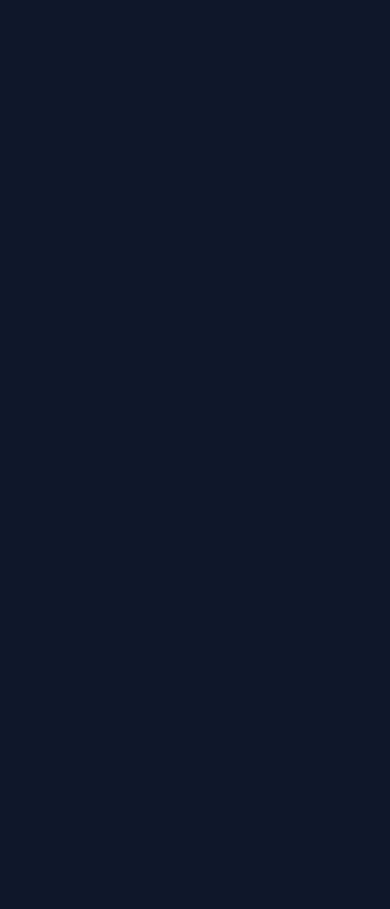
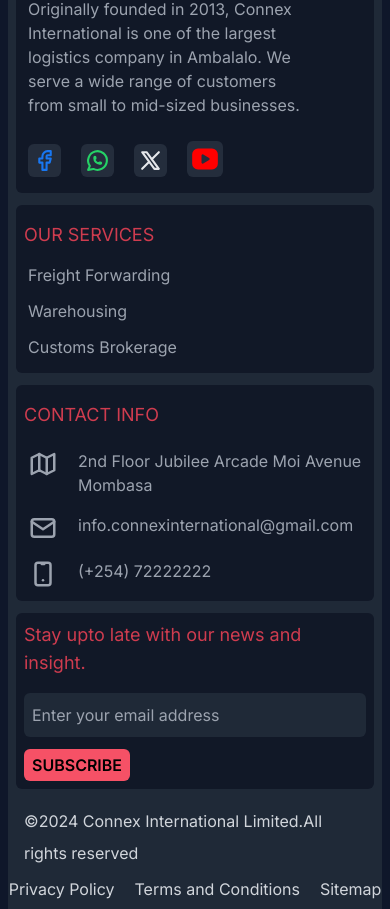
Before and after one commit to cmotanya/connex, a Next.js app: page /service/freight-forwarding in a window 390 px wide. Shown: the part 3237-4146 px from the top of the page. Before the commit the page ends 3108 px from the top, so only its background shows below. Built offline with nearby package versions, Linux system fonts and the light colour scheme.

Commit message:
created footer section

```diff
--- a/app/Components/nav-contact.tsx
+++ b/app/Components/nav-contact.tsx
@@ -1,6 +1,6 @@
 import Link from "next/link";
 import React from "react";
-import { ContactInformation } from "../lib/contactInformation";
+import { ContactInformation } from "../lib/contact-information";
 import { motion } from "framer-motion";
 
 const NavContactSection = () => {
--- a/app/Components/nav-desktop.tsx
+++ b/app/Components/nav-desktop.tsx
@@ -4,7 +4,7 @@ import { AnimatePresence, motion } from "framer-motion";
 import Link from "next/link";
 import { cn } from "../utils/cn";
 import { IconPlus } from "@tabler/icons-react";
-import navElements from "../lib/navElements";
+import navElements from "../lib/nav-elements";
 import { useEffect, useRef, useState } from "react";
 
 const DesktopNav = () => {
@@ -54,7 +54,7 @@ const DesktopNav = () => {
                                 href={item.href}
                                 onClick={(e) => {
                                     handleLinkClick(item.href, index);
-                                    if (item.subItem.length > 0) {
+                                    if (item.subItems.length > 0) {
                                         e.preventDefault();
                                         handleToggle(index);
                                     }
@@ -69,7 +69,7 @@ const DesktopNav = () => {
                                 {item.name}
 
                                 {/* indicators */}
-                                {item.subItem.length > 0 && (
+                                {item.subItems.length > 0 && (
                                     <span
                                         className="cursor-pointer"
                                         onClick={() => handleToggle(index)}
@@ -86,7 +86,7 @@ const DesktopNav = () => {
 
                         {/* Sub menu */}
                         <AnimatePresence>
-                            {item.subItem.length > 0 &&
+                            {item.subItems.length > 0 &&
                                 openIndicator === index && (
                                     <motion.li
                                         initial={{ opacity: 0, height: 0 }}
@@ -104,7 +104,7 @@ const DesktopNav = () => {
                                             "absolute left-0 top-full z-50 mt-1 w-full overflow-hidden rounded-sm bg-secondary"
                                         )}
                                     >
-                                        {item.subItem.map((sub, index) => {
+                                        {item.subItems.map((sub, index) => {
                                             const isActive =
                                                 activeLink === sub.href;
                                             return (
--- a/app/Components/nav-socials.tsx
+++ b/app/Components/nav-socials.tsx
@@ -1,12 +1,6 @@
-import {
-    IconBrandFacebookFilled,
-    IconBrandWhatsapp,
-    IconBrandX,
-    IconBrandYoutubeFilled,
-} from "@tabler/icons-react";
 import { motion } from "framer-motion";
 import React from "react";
-import { socialLink } from "../lib/socialLink";
+import { SocialLinks } from "../lib/social-links";
 
 const SocialsNav = () => {
     const containerVariants = {
@@ -36,11 +30,11 @@ const SocialsNav = () => {
             animate="visible"
         >
             <div className="flex items-center justify-around md:hidden">
-                {socialLink().map((item, index) => (
+                {SocialLinks.map((item, index) => (
                     <motion.button
                         key={index}
                         variants={iconVariants}
-                        className="bg-750 rounded-lg p-2 transition-colors hover:bg-650"
+                        className="rounded-lg bg-750 p-2 transition-colors hover:bg-650"
                     >
                         {item.icon}
                     </motion.button>
--- /dev/null
+++ b/app/footer.tsx
@@ -0,0 +1,122 @@
+import React from "react";
+import Image from "next/image";
+import { SocialLinks } from "./lib/social-links";
+import NavElements from "./lib/nav-elements";
+import Link from "next/link";
+import { ContactInformation } from "./lib/contact-information";
+
+const Footer = () => {
+    const service = NavElements.find((item) => item.name === "Service");
+
+    return (
+        <footer className="mt-10 w-full bg-800 p-2">
+            <div className="flex flex-col justify-between gap-3 md:flex-row">
+                <div className="w-full space-y-6 rounded-md bg-900 p-3 md:w-[45%] md:space-y-12">
+                    {/* Logo and description */}
+                    <div className="space-y-6 md:space-y-12">
+                        <Image
+                            src="/images/connex-logo.png"
+                            alt="logo image"
+                            width={130}
+                            height={130}
+                        />
+                        <p className="text-balance text-base text-400">
+                            Originally founded in 2013, Connex International is
+                            one of the largest logistics company in Ambalalo. We
+                            serve a wide range of customers from small to
+                            mid-sized businesses.
+                        </p>
+                    </div>
+
+                    {/* Social links */}
+                    <div className="space-x-5">
+                        {SocialLinks.map((link, index) => (
+                            <button
+                                key={index}
+                                className="rounded-md bg-750 p-1 transition-all duration-300 hover:bg-850"
+                            >
+                                {link.icon}
+                            </button>
+                        ))}
+                    </div>
+                </div>
+
+                {/* Navigation links */}
+                <div className="w-full rounded-md bg-900 p-2 md:w-[30%]">
+                    <h3 className="mb-2 mt-2 uppercase text-primary md:mb-4">
+                        Our Services
+                    </h3>
+                    <ul>
+                        {service?.subItems.map((sub, index) => {
+                            return (
+                                <li
+                                    key={index}
+                                    className="rounded-md p-1 text-400 transition-all duration-300 hover:bg-800 hover:text-200"
+                                >
+                                    <Link href={sub.href} className="text-base">
+                                        {sub.name}
+                                    </Link>
+                                </li>
+                            );
+                        })}
+                    </ul>
+                </div>
+
+                {/* Contact information */}
+                <div className="w-full rounded-md bg-900 p-2 md:w-[40%]">
+                    <h3 className="mb-4 mt-2 uppercase text-primary">
+                        contact info
+                    </h3>
+                    <div className="flex flex-col gap-2 md:gap-4">
+                        {ContactInformation.map((info, index) => {
+                            return (
+                                <button
+                                    key={index}
+                                    className="flex gap-5 rounded-md p-1 text-400 transition-all duration-300 hover:bg-800 hover:text-200"
+                                >
+                                    <span className="">{info.icon}</span>
+                                    <span className="text-start text-base">
+                                        {info.content}
+                                    </span>
+                                </button>
+                            );
+                        })}
+                    </div>
+                </div>
+
+                {/* Subscribe to our newsletter */}
+                <div className="w-full rounded-md bg-900 p-2 md:w-[50%]">
+                    <h3 className="mb-4 text-primary md:mb-8">
+                        Stay upto late with our news and insight.
+                    </h3>
+
+                    <div className="flex flex-col">
+                        <input
+                            type="email"
+                            placeholder="Enter your email address"
+                            className="rounded-md bg-800 p-2 transition-all duration-300 placeholder:text-base focus-within:ring-2 focus-within:ring-600"
+                        />
+                        <button className="mt-3 w-fit rounded-md bg-accent px-2 py-1 text-base font-semibold uppercase text-black transition-all duration-300 hover:bg-secondary">
+                            Subscribe
+                        </button>
+                    </div>
+                </div>
+            </div>
+
+            <div className="mt-4 flex flex-col items-center justify-between px-2 text-base text-300 md:mt-10 md:flex-row">
+                <p className="mx-auto mb-2 w-full text-start md:w-auto">
+                    &copy;{new Date().getFullYear()} Connex International
+                    Limited.All rights reserved
+                </p>
+
+                <div className="flex gap-5 whitespace-nowrap">
+                    <button className="">Privacy Policy</button>
+                    <button>Terms and Conditions</button>
+                    <button>Sitemap</button>
+                </div>
+            </div>
+        </footer>
+    );
+};
+
+export default Footer;
--- a/app/home-page.tsx
+++ b/app/home-page.tsx
@@ -2,7 +2,7 @@
 
 import React, { useState } from "react";
 import Image from "next/image";
-import homeImage from "./lib/imageLinks";
+import homeImage from "./lib/image-links";
 import { IconArrowLeft, IconArrowRight } from "@tabler/icons-react";
 import { AnimatePresence, motion } from "framer-motion";
 import { cn } from "./utils/cn";
--- a/app/lib/imageLinks.ts
+++ b/app/lib/image-links.ts
@@ -1,4 +1,4 @@
-const homeImage = [
+const HomeImage = [
     {
         title: "Connex International",
         description:
@@ -33,4 +33,4 @@ const homeImage = [
     },
 ];
 
-export default homeImage;
+export default HomeImage;
--- a/app/lib/navElements.ts
+++ b/app/lib/nav-elements.ts
@@ -1,14 +1,14 @@
-const navElements = [
+const NavElements = [
     {
         name: "Home",
         href: "/",
-        subItem: [],
+        subItems: [],
     },
     {
         name: "Service",
         href: "/service",
 
-        subItem: [
+        subItems: [
             {
                 name: "Freight Forwarding",
                 href: "/service/freight-forwarding",
@@ -26,7 +26,7 @@ const navElements = [
     {
         name: "Corporate",
         href: "/corporate",
-        subItem: [
+        subItems: [
             {
                 name: "About",
                 href: "/corporate/about",
@@ -44,8 +44,8 @@ const navElements = [
     {
         name: "Contact",
         href: "/contact",
-        subItem: [],
+        subItems: [],
     },
 ];
 
-export default navElements;
+export default NavElements;
--- a/app/lib/socialLink.tsx
+++ b/app/lib/social-links.tsx
@@ -1,12 +1,12 @@
 import {
-    IconBrandFacebookFilled,
+    IconBrandFacebook,
     IconBrandWhatsapp,
     IconBrandX,
     IconBrandYoutubeFilled,
 } from "@tabler/icons-react";
 
-export const socialLink = () => [
-    { icon: <IconBrandFacebookFilled size={25} color="#1877F2" /> },
+export const SocialLinks = [
+    { icon: <IconBrandFacebook size={25} color="#1877F2" /> },
     { icon: <IconBrandWhatsapp size={25} color="#25d366" /> },
     { icon: <IconBrandX size={25} /> },
     { icon: <IconBrandYoutubeFilled size={28} color="#ff0000" /> },
--- a/app/service/freight-forwarding/page.tsx
+++ b/app/service/freight-forwarding/page.tsx
@@ -1,6 +1,7 @@
 import React from "react";
 import Image from "next/image";
 import { images, services } from "./data";
+import Footer from "@/app/footer";
 
 const FreightForwarding = () => {
     return (
@@ -73,6 +74,8 @@ const FreightForwarding = () => {
                     </div>
                 ))}
             </div>
+
+            <Footer />
         </section>
     );
 };
```
Also changed, not shown: app/Components/nav-mobile.tsx (+5 -5 lines), app/lib/contact-information.tsx (renamed from app/lib/contactInformation.tsx).
